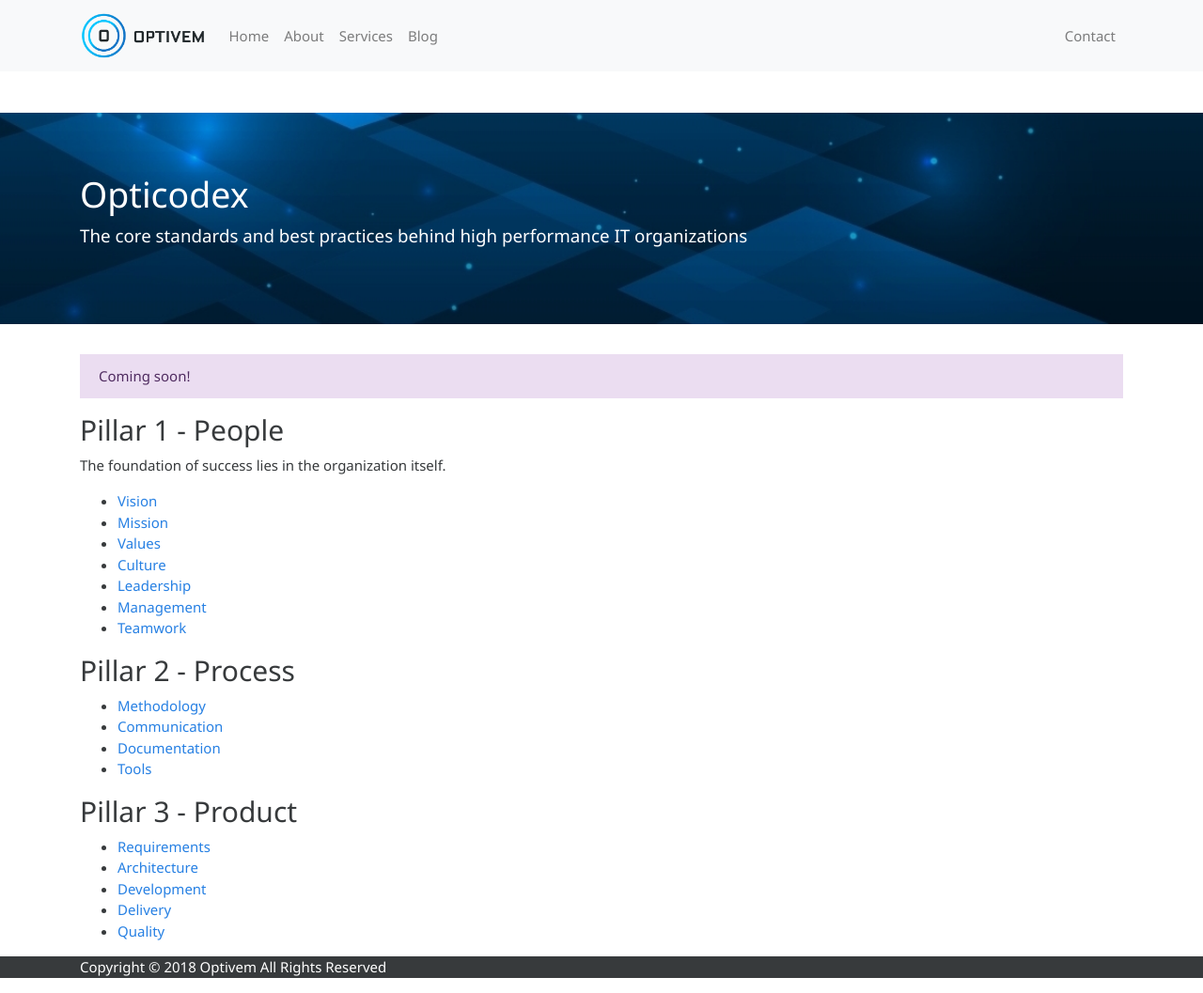
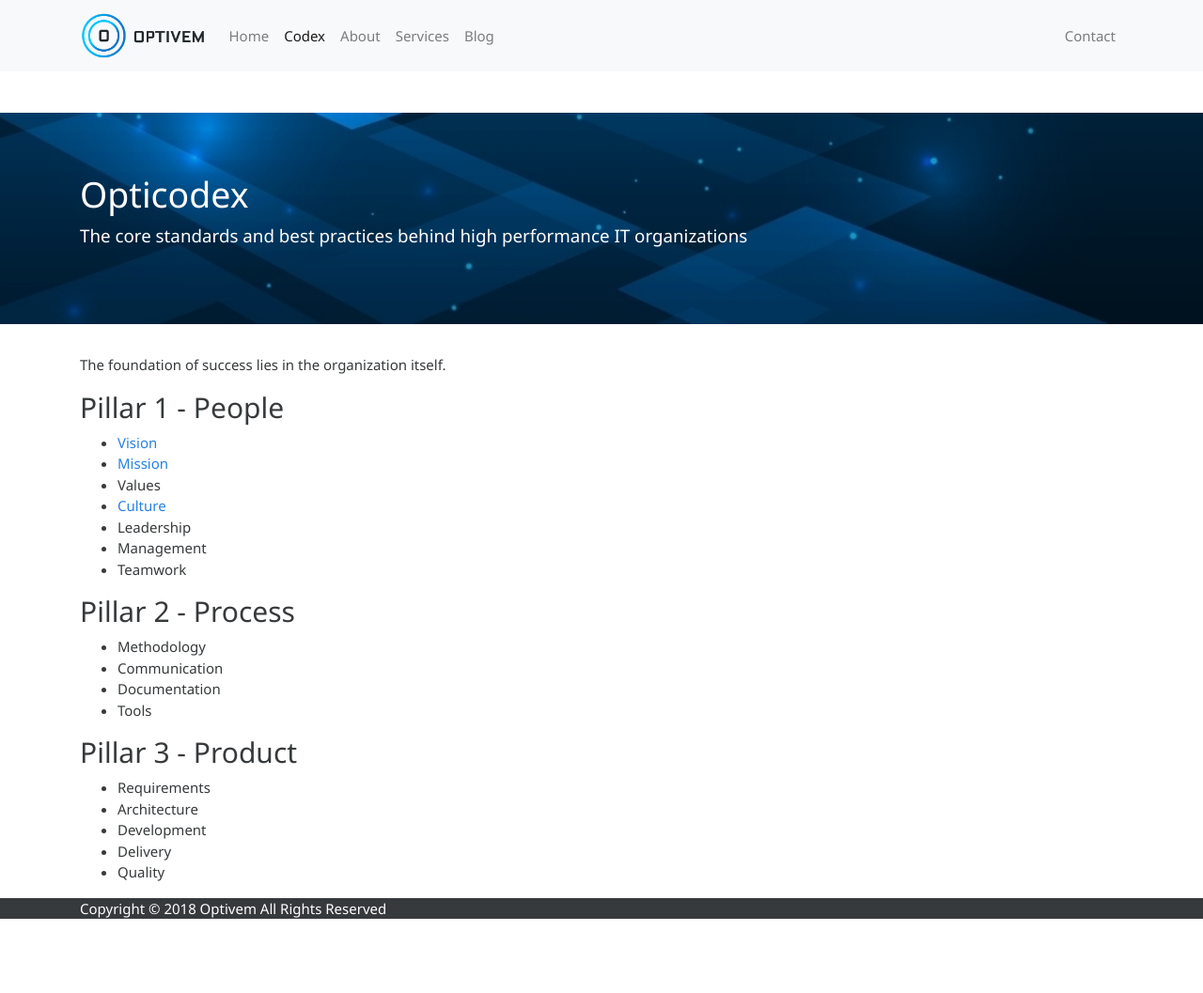
Before and after one commit to optivem/optivem.github.io, a Jekyll site: the page built from _pages/codex.md, in a window 1280 px wide and 1057 px high. Shown: the whole window at 94% size. Built offline with Jekyll 4.4.1, drawn with Linux system fonts in a browser that asks for light colours.

Commit message:
#10 Codex - Overview

```diff
--- a/_data/navigation.yml
+++ b/_data/navigation.yml
@@ -1,5 +1,8 @@
 - title: Home
   url: /
+
+- title: Codex
+  url: /codex
 
 - title: About
   url: /about
--- a/_pages/codex.md
+++ b/_pages/codex.md
@@ -5,43 +5,39 @@ description: The core standards and best practices behind high performance IT or
 permalink: /codex
 ---
 
-<div class="alert alert-info" role="alert">
-  Coming soon!
-</div>
+The foundation of success lies in the organization itself.
 
 <h2>Pillar 1 - People</h2>
-
-The foundation of success lies in the organization itself.
 
 <ul>
 	<li><a href="{{ site.url }}/codex/vision">Vision</a></li>
 	<li><a href="{{ site.url }}/codex/mission">Mission</a></li>
-	<li><a href="{{ site.url }}/codex/values">Values</a></li>
+	<li>Values</li>
 	<li><a href="{{ site.url }}/codex/culture">Culture</a></li>
-	<li><a href="{{ site.url }}/codex/leadership">Leadership</a></li>
-	<li><a href="{{ site.url }}/codex/management">Management</a></li>
-	<li><a href="{{ site.url }}/codex/teamwork">Teamwork</a></li>
+	<li>Leadership</li>
+	<li>Management</li>
+	<li>Teamwork</li>
 </ul>
 
 
 <h2>Pillar 2 - Process</h2>
 
 <ul>
-	<li><a href="{{ site.url }}/codex/methodology">Methodology</a></li>
-	<li><a href="{{ site.url }}/codex/communication">Communication</a></li>
-	<li><a href="{{ site.url }}/codex/documentation">Documentation</a></li>
-	<li><a href="{{ site.url }}/codex/tools">Tools</a></li>
+	<li>Methodology</li>
+	<li>Communication</li>
+	<li>Documentation</li>
+	<li>Tools</li>
 </ul>
 
 
 <h2>Pillar 3 - Product</h2>
 
 <ul>
-	<li><a href="{{ site.url }}/codex/requirements">Requirements</a></li>
-	<li><a href="{{ site.url }}/codex/architecture">Architecture</a></li>
-	<li><a href="{{ site.url }}/codex/development">Development</a></li>
-	<li><a href="{{ site.url }}/codex/delivery">Delivery</a></li>
-	<li><a href="{{ site.url }}/codex/quality">Quality</a></li>
+	<li>Requirements</li>
+	<li>Architecture</li>
+	<li>Development</li>
+	<li>Delivery</li>
+	<li>Quality</li>
 </ul>
 
 <!-- TODO: VC: Business value / business case -->
```
Also changed, not shown: _pages/codex/leadership.md (+1 -1 lines).
